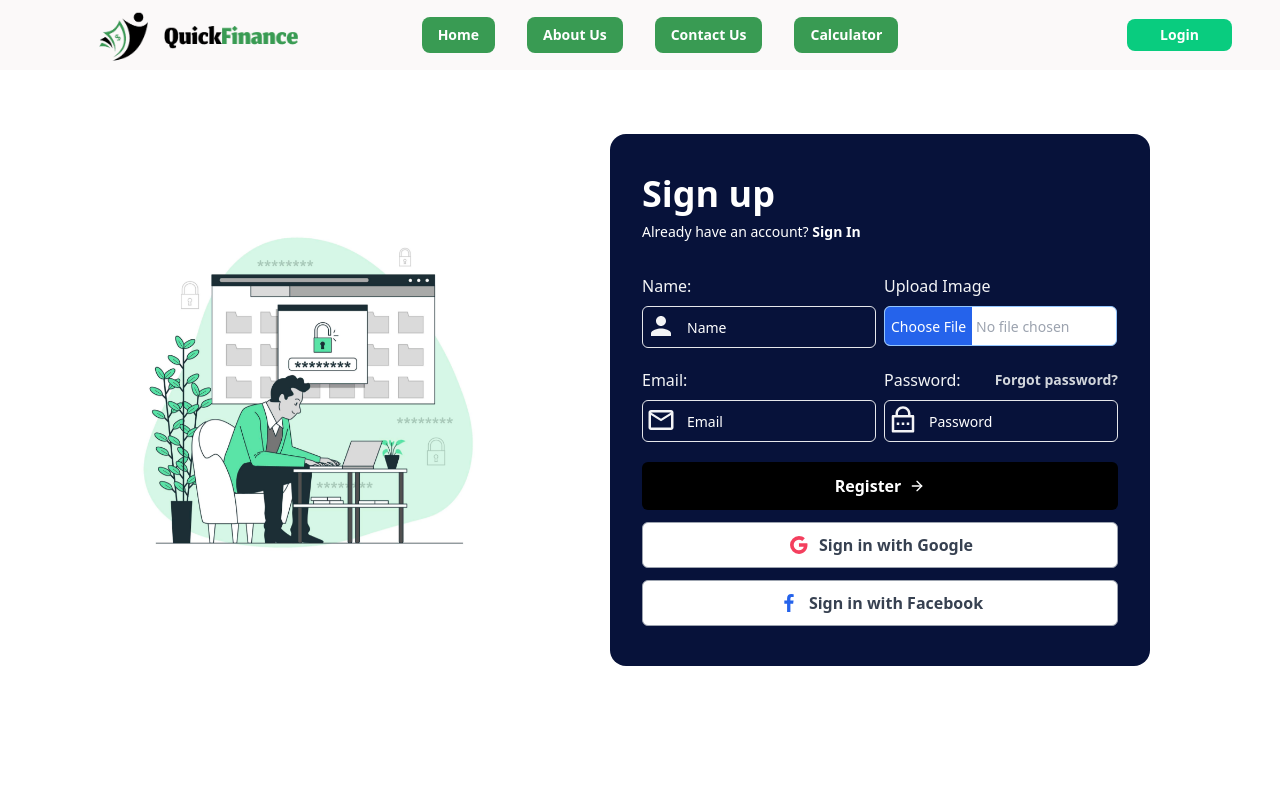
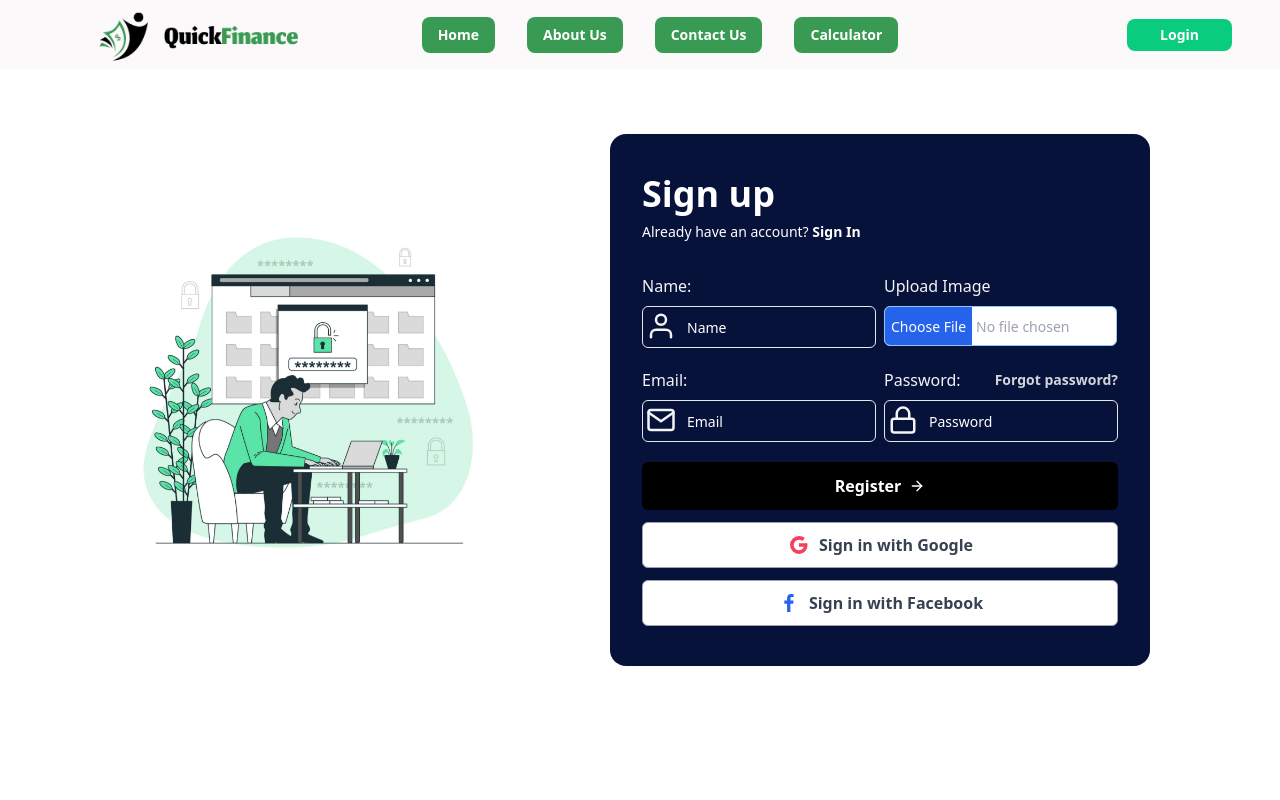
Before and after one commit to its-asif/QuickFinance-client-side, a React (Vite) app: page /register in a window 1280 px wide. Shown: the top 800 px of the page. Built offline with nearby package versions, Linux system fonts and the light colour scheme.

Commit message:
[fix](login-register-icon): react-icons size optimised

```diff
--- a/package.json
+++ b/package.json
@@ -10,6 +10,7 @@
     "preview": "vite preview"
   },
   "dependencies": {
+    "@react-icons/all-files": "^4.1.0",
     "aos": "^3.0.0-beta.6",
     "firebase": "^10.7.1",
     "localforage": "^1.10.0",
--- a/src/pages/login-register/login/Login.jsx
+++ b/src/pages/login-register/login/Login.jsx
@@ -1,7 +1,7 @@
 import { ArrowRight } from 'lucide-react'
 import { Link } from 'react-router-dom';
-import { MdOutlineMailOutline } from "react-icons/md";
-import { RiLockPasswordLine } from "react-icons/ri";
+import { FiMail } from "@react-icons/all-files/fi/FiMail";
+import { FiLock } from "@react-icons/all-files/fi/FiLock";
 const Login = () => {
     return (
         <div data-aos="fade-up"
@@ -43,7 +43,7 @@ const Login = () => {
                                         <div>
                                             <label htmlFor="" className="text-base font-medium text-gray-100">
                                                 Email:
-                                                <MdOutlineMailOutline size={30} className='absolute translate-x-1 translate-y-[13px]' />
+                                                <FiMail size={30} className='absolute translate-x-1 translate-y-[13px]' />
                                             </label>
                                             <div className="mt-2 border rounded-md">
                                                 <input
@@ -61,7 +61,7 @@ const Login = () => {
                                             <div className="flex items-center justify-between">
                                                 <label htmlFor="" className="text-base font-medium text-gray-100">
                                                     Password:
-                                                    <RiLockPasswordLine size={30} className='absolute translate-x-1 translate-y-[13px]' />
+                                                    <FiLock size={30} className='absolute translate-x-1 translate-y-[13px]' />
                                                 </label>
 
                                                 {/* Forgot Password */}
--- a/src/pages/login-register/register/Register.jsx
+++ b/src/pages/login-register/register/Register.jsx
@@ -1,9 +1,9 @@
 
 import { ArrowRight } from 'lucide-react';
 import { Link } from 'react-router-dom';
-import { MdOutlineMailOutline } from "react-icons/md";
-import { RiLockPasswordLine } from "react-icons/ri";
-import { MdPerson } from "react-icons/md";
+import { FiMail } from "@react-icons/all-files/fi/FiMail";
+import { FiUser } from "@react-icons/all-files/fi/FiUser";
+import { FiLock } from "@react-icons/all-files/fi/FiLock";
 const Register = () => {
     return (
         <div data-aos="fade-up" data-aos-duration="3000"
@@ -47,7 +47,7 @@ const Register = () => {
                                             <div>
                                                 <label htmlFor="" className="text-base font-medium text-gray-100">
                                                     Name:
-                                                    <MdPerson size={30} className='absolute translate-x-1 translate-y-[13px]' />
+                                                    <FiUser size={30} className='absolute translate-x-1 translate-y-[13px]' />
                                                 </label>
                                                 <div className="mt-2 border rounded-md">
                                                     <input
@@ -82,7 +82,7 @@ const Register = () => {
                                             <div>
                                                 <label htmlFor="" className="text-base font-medium text-gray-100">
                                                     Email:
-                                                    <MdOutlineMailOutline size={30} className='absolute translate-x-1 translate-y-[13px]' />
+                                                    <FiMail size={30} className='absolute translate-x-1 translate-y-[13px]' />
                                                 </label>
                                                 <div className="mt-2 border rounded-md">
                                                     <input
@@ -99,7 +99,7 @@ const Register = () => {
                                                 <div className="flex items-center justify-between">
                                                     <label htmlFor="" className="text-base font-medium text-gray-100">
                                                         Password:
-                                                        <RiLockPasswordLine size={30} className='absolute translate-x-1 translate-y-[13px]' />
+                                                        <FiLock size={30} className='absolute translate-x-1 translate-y-[13px]' />
                                                     </label>
 
                                                     {/* Forgot Password */}
```
Also changed, not shown: 1 other file (tests, documents, lock files or other folders).
